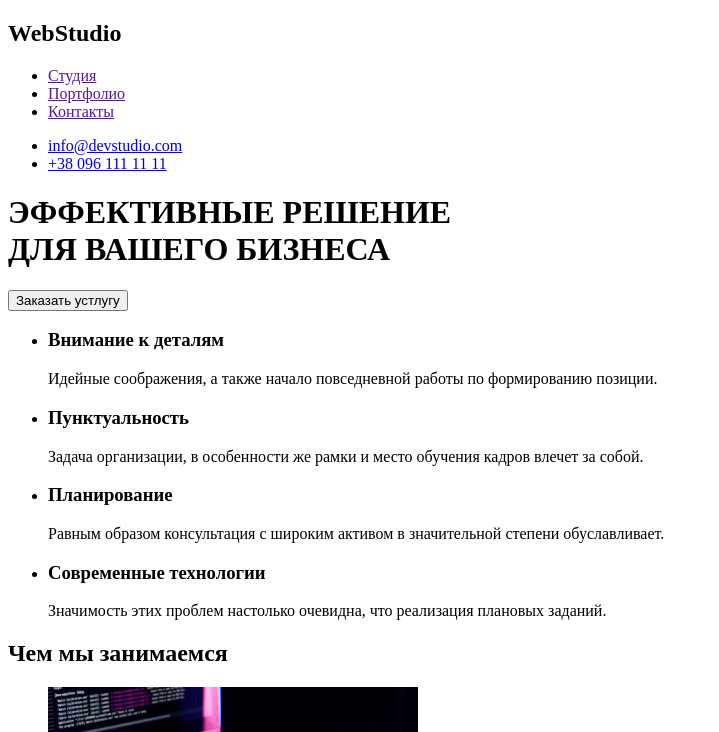
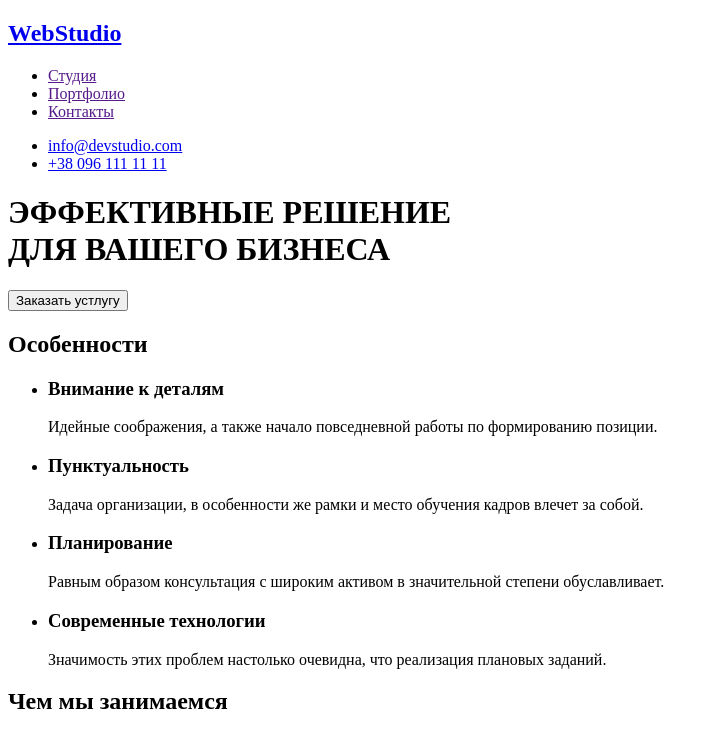
Before and after one commit to olegGLV1994/goit-markup-hw-01, a plain HTML site: page index.html in a window 1280 px wide. Shown: the top 732 px of the page, without its empty margins (0-719 px from the left). Drawn offline with Linux system fonts and the light colour scheme.

Commit message:
Update index.html

```diff
--- a/index.html
+++ b/index.html
@@ -10,7 +10,7 @@
     <!-- Шапка -->
     <header>
         <nav>
-        <h2>WebStudio</h2>
+        <a href="./index.html"><h2>WebStudio</h2></a>
         <ul>
             <li><a href=""> Студия</a></li>
             <li><a href=""> Портфолио</a></li>
@@ -31,6 +31,7 @@
     <main>
     <!-- особенности -->
     <section>
+        <h2>Особенности</h2>
         <ul>
             <li>
                 <h3>Внимание к деталям</h3>
@@ -91,7 +92,7 @@
     </section>
     </main>
     <footer>
-        <h2>WebStudio</h2>
+        <a href="./index.html"><h2>WebStudio</h2></a>
         <address>
             г. Киев, пр-т Леси Украинки, 26<br/>
             </address>
```
